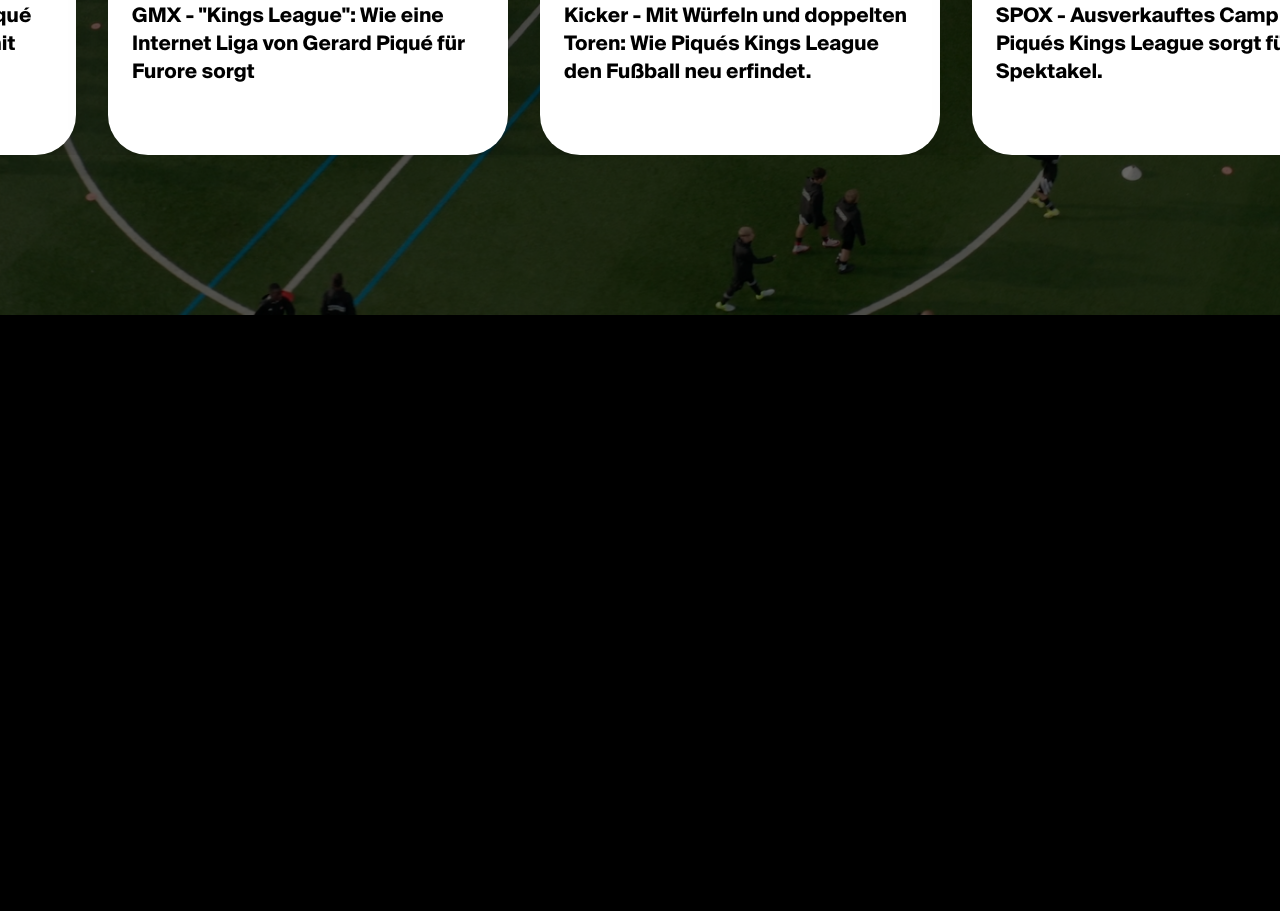
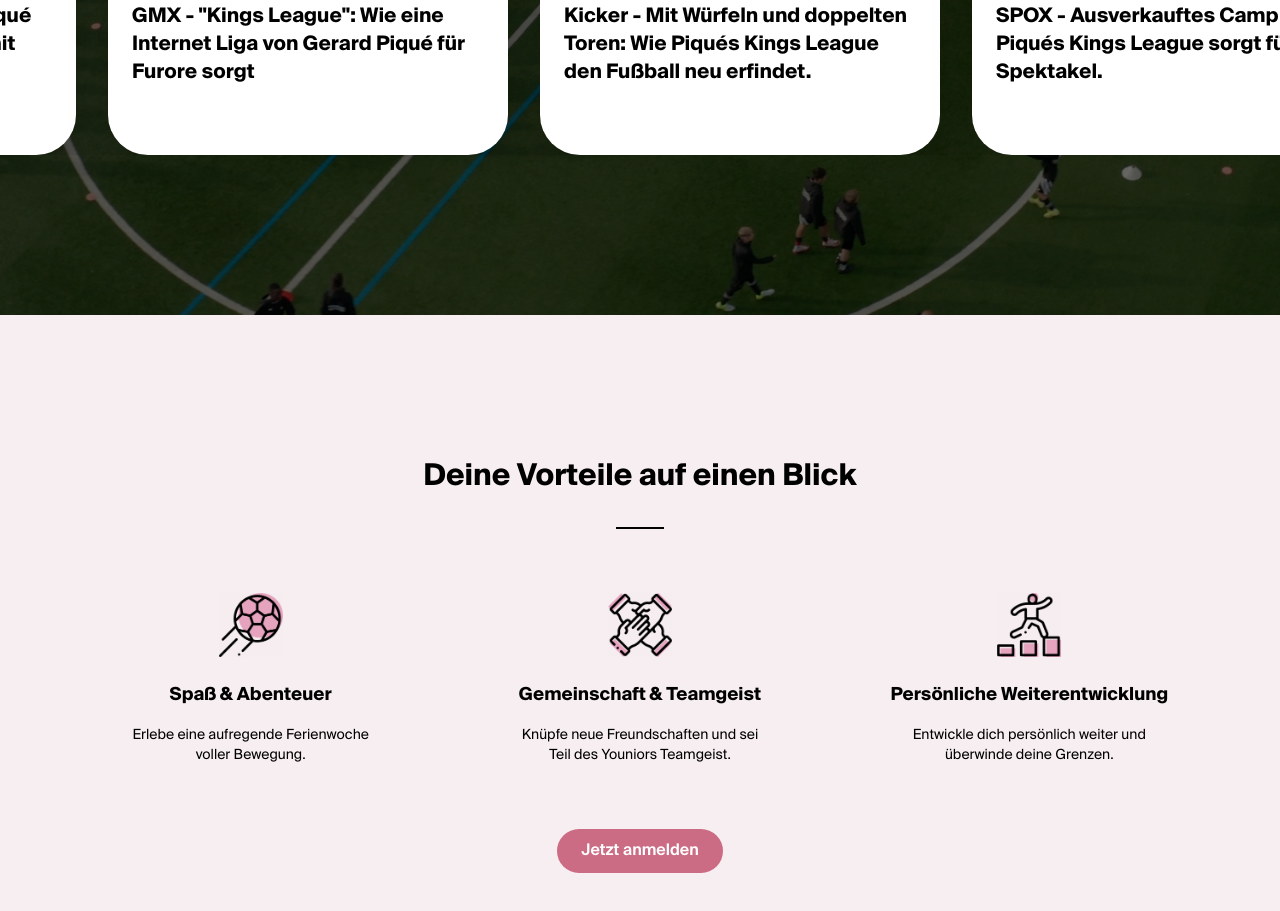
Before and after one commit to joelmonaco/youniors-website, a website: page index.html in a window 1280 px wide. Shown: the part 6992-7903 px from the top of the page. Before the commit the page ends 7307 px from the top, so only its background shows below. Drawn offline with nearby package versions, Linux system fonts and the light colour scheme.

Commit message:
Add Vorteile section with engaging content, icons, and call-to-action button to highlight user benefits and enhance overall page engagement.

```diff
--- a/index.html
+++ b/index.html
@@ -796,6 +796,70 @@
     </div>
   </section>
 
+  <!-- Vorteile Section -->
+  <section class="py-20 md:py-28 lg:py-36 px-6 md:px-12 lg:px-16" style="background-color: #F7EEF1;">
+    <div class="max-w-7xl mx-auto">
+      <!-- Headline -->
+      <h2 class="text-black font-bold text-xl md:text-2xl lg:text-3xl text-center mb-6 md:mb-8">
+        Deine Vorteile auf einen Blick
+      </h2>
+
+      <!-- Trennstrich -->
+      <div class="flex justify-center mb-12 md:mb-16">
+        <div class="w-12 h-0.5 bg-black"></div>
+      </div>
+
+      <!-- Icons und Texte -->
+      <div class="grid grid-cols-1 md:grid-cols-3 gap-2 md:gap-4">
+        <!-- Icon 1 -->
+        <div class="text-center">
+          <div class="flex justify-center mb-4 md:mb-6">
+            <img src="./public/Icon_1.png" alt="Spaß & Abenteuer" class="w-14 h-14 md:w-16 md:h-16">
+          </div>
+          <h3 class="text-black font-bold text-base md:text-lg mb-3 md:mb-4">
+            Spaß & Abenteuer
+          </h3>
+          <p class="text-black font-normal text-xs md:text-sm leading-relaxed">
+            Erlebe eine aufregende Ferienwoche<br>voller Bewegung.
+          </p>
+        </div>
+
+        <!-- Icon 2 -->
+        <div class="text-center">
+          <div class="flex justify-center mb-4 md:mb-6">
+            <img src="./public/Icon_2.png" alt="Gemeinschaft & Teamgeist" class="w-14 h-14 md:w-16 md:h-16">
+          </div>
+          <h3 class="text-black font-bold text-base md:text-lg mb-3 md:mb-4">
+            Gemeinschaft & Teamgeist
+          </h3>
+          <p class="text-black font-normal text-xs md:text-sm leading-relaxed">
+            Knüpfe neue Freundschaften und sei<br>Teil des Youniors Teamgeist.
+          </p>
+        </div>
+
+        <!-- Icon 3 -->
+        <div class="text-center">
+          <div class="flex justify-center mb-4 md:mb-6">
+            <img src="./public/Icon_3.png" alt="Persönliche Weiterentwicklung" class="w-14 h-14 md:w-16 md:h-16">
+          </div>
+          <h3 class="text-black font-bold text-base md:text-lg mb-3 md:mb-4">
+            Persönliche Weiterentwicklung
+          </h3>
+          <p class="text-black font-normal text-xs md:text-sm leading-relaxed">
+            Entwickle dich persönlich weiter und<br>überwinde deine Grenzen.
+          </p>
+        </div>
+      </div>
+
+      <!-- Button -->
+      <div class="flex justify-center mt-12 md:mt-16">
+        <a href="#anmelden" class="bg-[#CC6B84] hover:bg-[#b55a72] text-white px-6 py-2.5 rounded-full font-semibold text-base transition-colors whitespace-nowrap">
+          Jetzt anmelden
+        </a>
+      </div>
+    </div>
+  </section>
+
   <script>
     // Video abspielen Button Funktionalität
     const playVideoBtn = document.getElementById('playVideoBtn');
```
Also changed, not shown: public/Icon_1.png (added), public/Icon_2.png (added), public/Icon_3.png (added).
